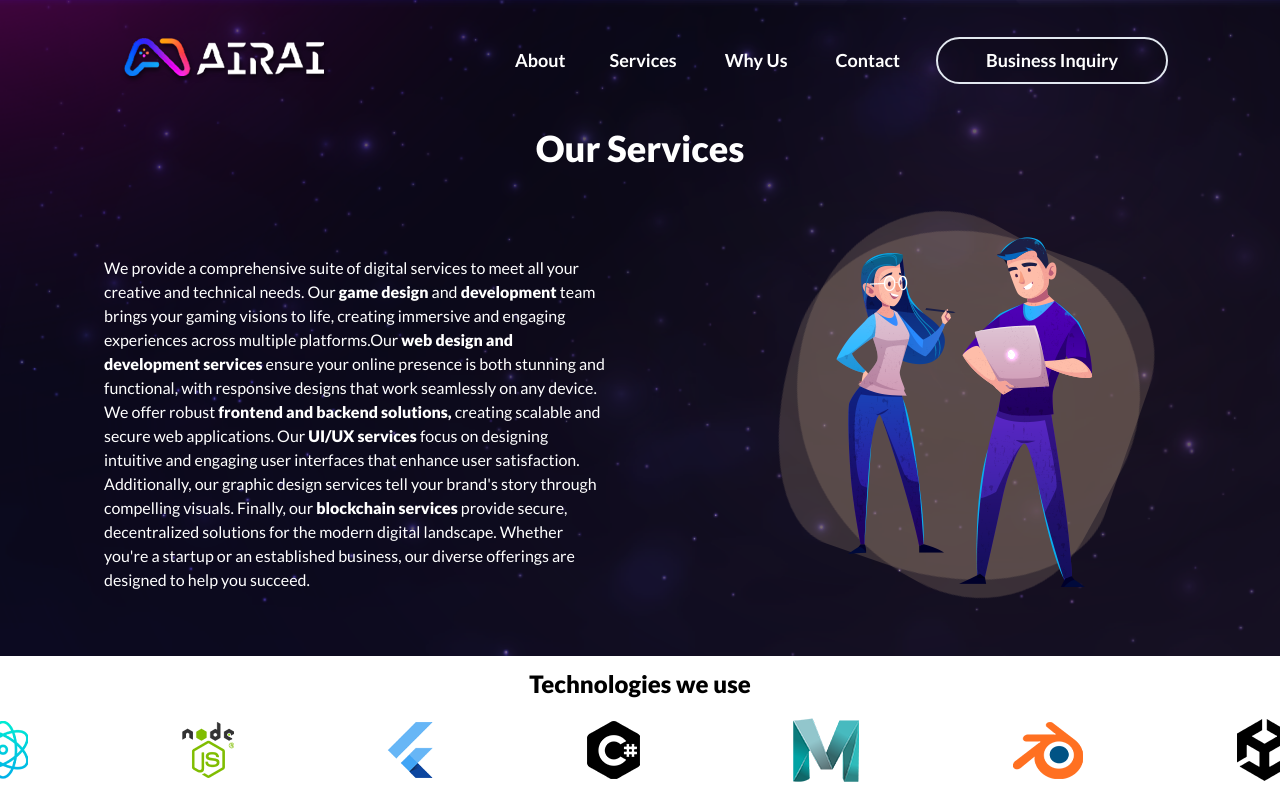
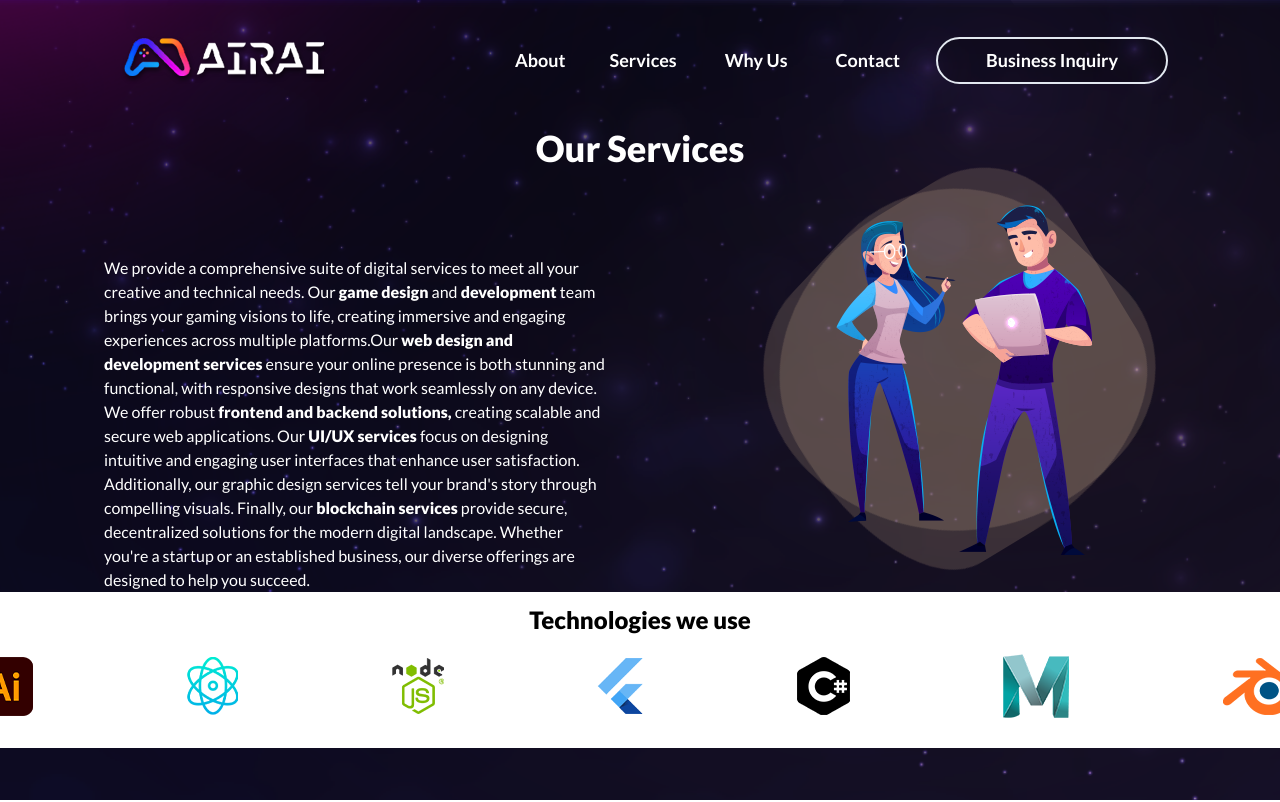
Before and after one commit to Nishu2201/airaiweb, a React (Create React App) app in the folder airaiweb/: page /services in a window 1280 px wide. Shown: the top 802 px of the page. Built offline with nearby package versions, Linux system fonts and the light colour scheme; grey boxes are pictures that could not be loaded.

Commit message:
scroll changes

```diff
--- a/airaiweb/src/App.js
+++ b/airaiweb/src/App.js
@@ -21,7 +21,7 @@ function App() {
 
   return (
     <Router>
-      {/* <main className="parent"> */}
+      <main className="parent">
       <Routes>
         <Route path='/' element={<Home />} />
         <Route path='/about' element={<About />} />
@@ -32,7 +32,7 @@ function App() {
       <Scroll onClick={scrollToTop} />
       <Footer />
 
-      {/* </main> */}
+      </main>
 
     </Router>
   );
--- a/airaiweb/src/Components/Service/ServiceSec1/Service1.jsx
+++ b/airaiweb/src/Components/Service/ServiceSec1/Service1.jsx
@@ -25,7 +25,7 @@ export const Service1 = () => {
         <h1 className='Service1-h1 text-white text-4xl font-black font-lato py-6 pb-2 text-center'>Our Services</h1>
       </div>
       <div className='Service1-data grid grid-cols-1 xl:grid-cols-2 gap-4'>
-        <div className='service-content flex flex-col items-start justify-start p-20 pb-16 m-6 my-0 mr-0 pr-6'>
+        <div className='service-content flex flex-col items-start justify-start p-20 pb-0 m-6 my-0 mr-0 pr-6'>
           <p className='service-p text-white text-[16px] font-lato '>We provide a comprehensive suite of digital services to meet
             all your creative and technical needs. Our <span>game design</span> and <span>development</span> team brings your gaming visions to life, creating
             immersive and engaging experiences across multiple platforms.Our <span>web design and development services</span> ensure your
```
